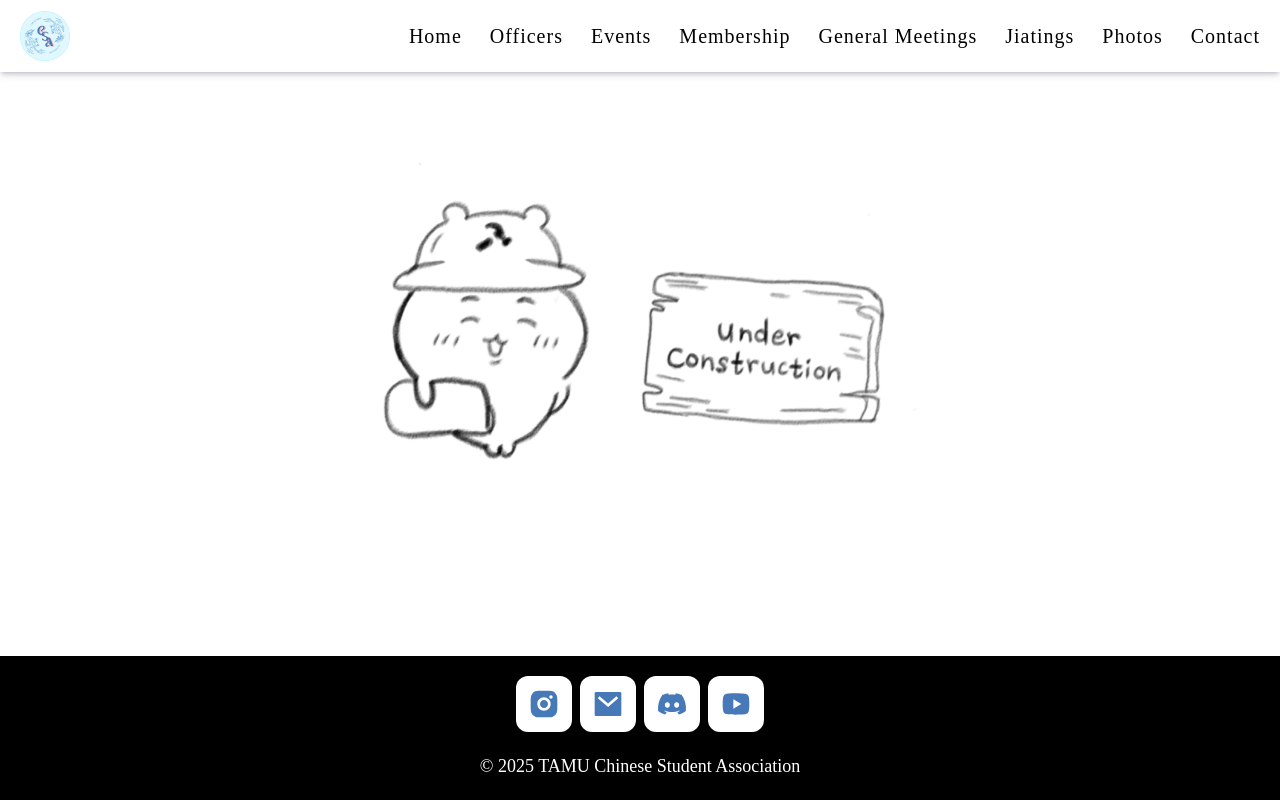
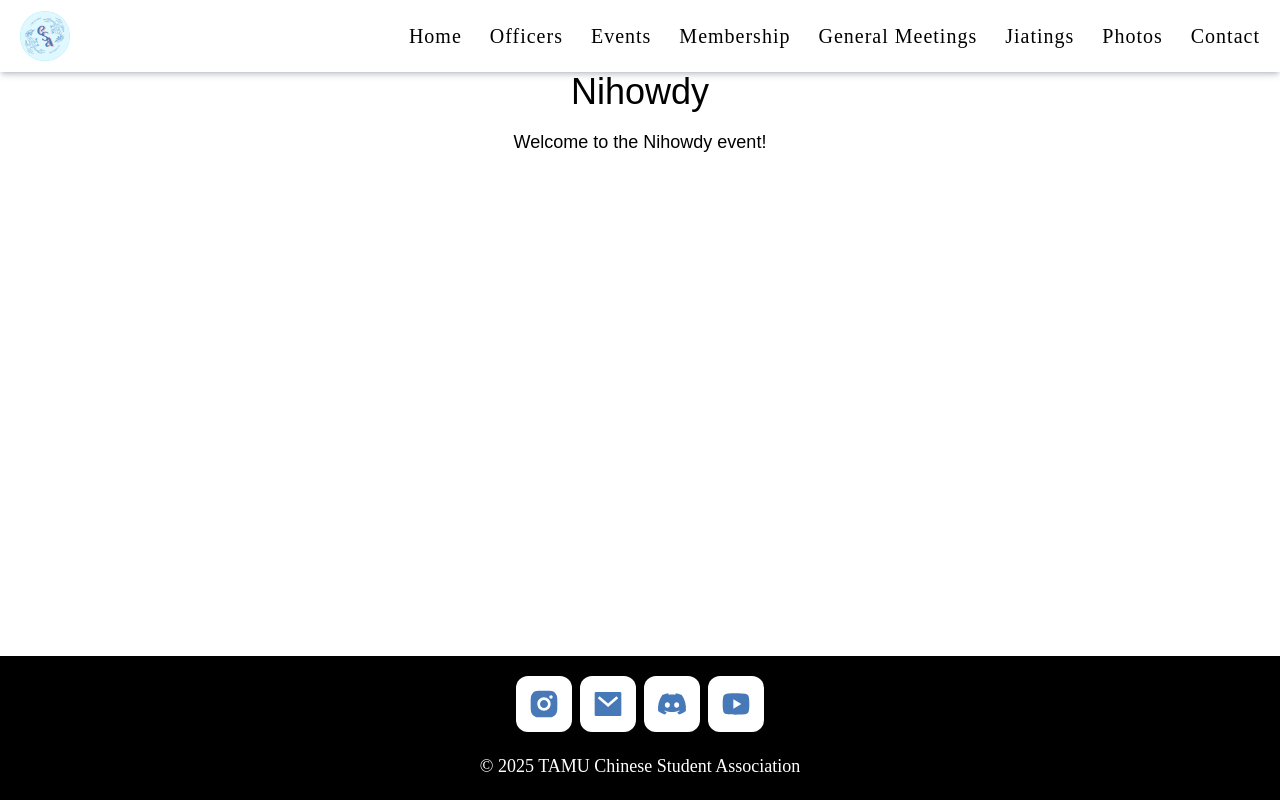
Before and after one commit to tamucsa/website, a Next.js app: page /nihowdy in a window 1280 px wide. Built offline with nearby package versions, Linux system fonts and the light colour scheme; a web font is replaced by a local one.

Commit message:
updated forms

```diff
--- a/src/app/(nav-pages)/events/page.tsx
+++ b/src/app/(nav-pages)/events/page.tsx
@@ -8,10 +8,10 @@ const EventsPage = () => {
         <div className='flex flex-col items-center mt-10 gap-7 pb-5 md:mt-15 md:gap-10 md:pb-10'>
             <h1 className='container text-center font-primary tracking-wider text-3xl md:text-4xl'>Upcoming Events!</h1>
             <div className="flex flex-col xl:flex-row gap-3 xl:gap-10">
-                <LinkButton href="https://docs.google.com/forms/d/e/1FAIpQLSdGs9iM-fFD9oBaup3tKjEhoMmOpkeVV_hbwBqGoUDV5bApEQ/viewform" newTab={true}
+                {/* <LinkButton href="https://docs.google.com/forms/d/e/1FAIpQLSdGs9iM-fFD9oBaup3tKjEhoMmOpkeVV_hbwBqGoUDV5bApEQ/viewform" newTab={true}
                     className="w-full md:w-sm text-nowrap text-xl md:text-2xl"
                     text="Jia-Ting Jam RSVP Form"
-                />
+                /> */}
                 <LinkButton href="https://docs.google.com/forms/d/e/1FAIpQLScFSA_-OJwWjImcz7nBuEnWwiW7GqogcMf_J_RsczP-Lu8b2g/viewform" newTab={true}
                     className="w-full md:w-sm text-nowrap text-xl md:text-2xl"
                     text="Fall '25 IM Interest Form"
--- a/src/app/(nav-pages)/membership/page.tsx
+++ b/src/app/(nav-pages)/membership/page.tsx
@@ -7,10 +7,10 @@ const MembershipPage = () => {
     return (
         <div className='flex flex-col items-center gap-5 md:gap-15 mb-10 mx-13 md:mx-13'>
             <h1 className='container text-center font-primary tracking-wider text-3xl md:text-4xl mt-10 md:mt-15'>How to Join CSA!</h1>
-            <LinkButton href="https://forms.gle/De3cQX2uC17khfsB6" newTab={true}
+            {/* <LinkButton href="https://forms.gle/De3cQX2uC17khfsB6" newTab={true}
                 className="w-full md:w-lg text-nowrap text-xl md:text-2xl"
                 text="CSA Interest Form (2025-2026)"
-            />
+            /> */}
             <div className='flex flex-col lg:flex-row items-center justify-center gap-5 md:gap-10'>
                 {/* Left Text */}
                 <div className="flex flex-col items-center justify-center font-secondary text-md md:text-2xl/10 tracking-wide gap-5">
--- a/src/app/(nav-pages)/nihowdy/page.tsx
+++ b/src/app/(nav-pages)/nihowdy/page.tsx
@@ -4,16 +4,11 @@ import Image from "next/image";
 const NihowdyPage = () => {
     return (
         <div className="flex flex-col items-center justify-center">
-                <Image
-                src="/under-construction.png"
-                alt="Site is under construction"
-                width={800}
-                height={800}
-                className="items-center justify-center"
-              />
-            </div>
-    );
-}
+          <h1 className="text-4xl">Nihowdy</h1>
+          <p className="mt-4 text-lg">Welcome to the Nihowdy event!</p>
+        </div>
+      );
+  }
 
 export const metadata: Metadata = {
   title: "TAMU CSA - Nihowdy",
```
